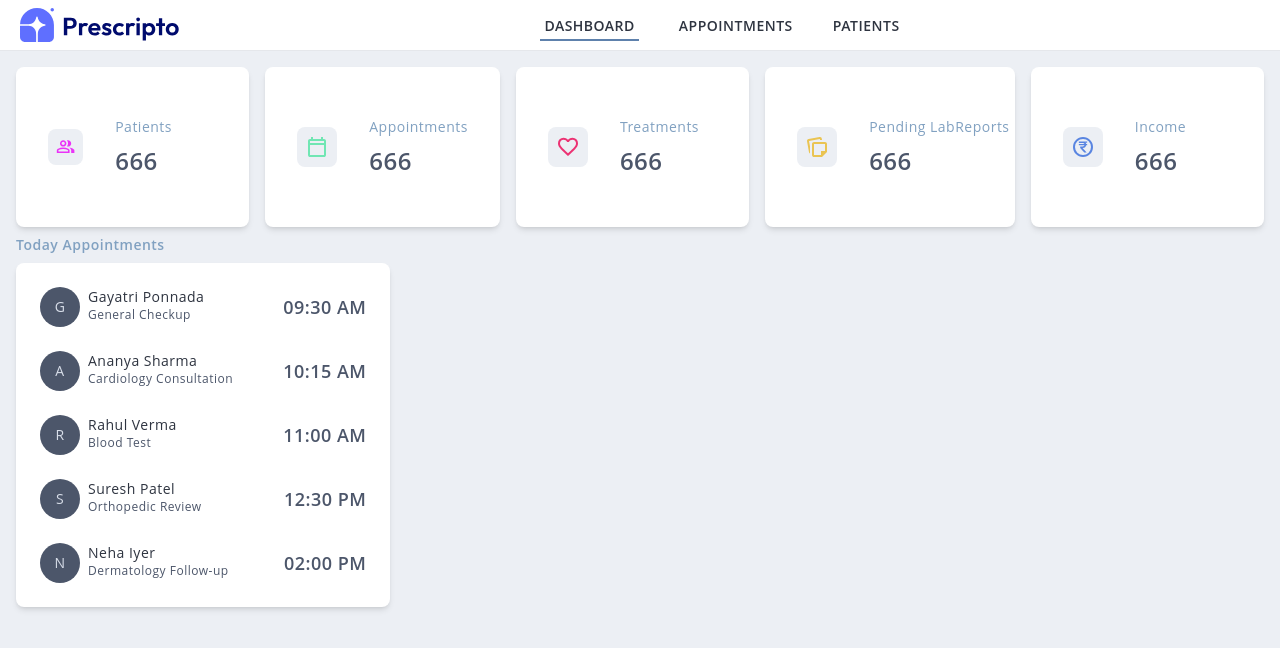
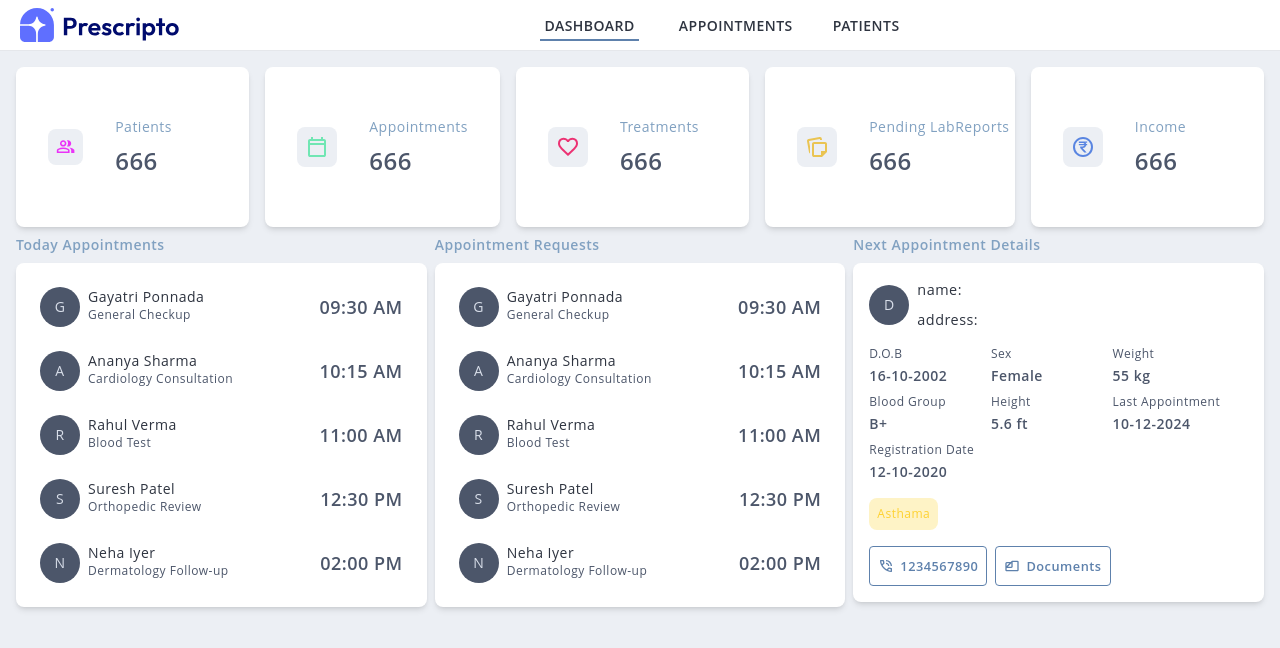
Before and after one commit to gayatriponnada/Hospital-Management-System, a React (Vite) app: page /doctor/dashboard in a window 1280 px wide. Shown: the top 648 px of the page. Built offline with nearby package versions, Linux system fonts and the light colour scheme.

Commit message:
next appointments details added and styles modified

```diff
--- a/src/components/doctors-dashboard/AppointmentRequestCard.jsx
+++ b/src/components/doctors-dashboard/AppointmentRequestCard.jsx
@@ -1,9 +1,100 @@
-import React from 'react'
+import React from "react";
+
+const appointmentsData = [
+  {
+    id: 1,
+    name: "Gayatri Ponnada",
+    avatar: "G", // fallback initial
+    avatarUrl: "", // optional image url
+    appointmentType: "General Checkup",
+    doctor: "Dr. Kumar",
+    date: "2025-01-18",
+    time: "09:30 AM",
+    status: "Scheduled",
+  },
+  {
+    id: 2,
+    name: "Ananya Sharma",
+    avatar: "A",
+    avatarUrl: "",
+    appointmentType: "Cardiology Consultation",
+    doctor: "Dr. Meera Rao",
+    date: "2025-01-18",
+    time: "10:15 AM",
+    status: "In Progress",
+  },
+  {
+    id: 3,
+    name: "Rahul Verma",
+    avatar: "R",
+    avatarUrl: "",
+    appointmentType: "Blood Test",
+    doctor: "Dr. Lab Services",
+    date: "2025-01-18",
+    time: "11:00 AM",
+    status: "Completed",
+  },
+  {
+    id: 4,
+    name: "Suresh Patel",
+    avatar: "S",
+    avatarUrl: "",
+    appointmentType: "Orthopedic Review",
+    doctor: "Dr. Ajay Singh",
+    date: "2025-01-18",
+    time: "12:30 PM",
+    status: "Scheduled",
+  },
+  {
+    id: 5,
+    name: "Neha Iyer",
+    avatar: "N",
+    avatarUrl: "",
+    appointmentType: "Dermatology Follow-up",
+    doctor: "Dr. Kavita Menon",
+    date: "2025-01-18",
+    time: "02:00 PM",
+    status: "Cancelled",
+  },
+];
 
 const AppointmentRequestCard = () => {
-	return (
-		<div>AppointmentRequestCard</div>
-	)
-}
+  return (
+    <div className="flex flex-col gap-2 w-full">
+      <div className="text-sm font-semibold text-secondary">
+        Appointment Requests
+      </div>
+      <div className="bg-white rounded-lg p-4 shadow-md max-h-[58vh] overflow-auto">
+        <div className="flex flex-col gap-2 w-full">
+          {appointmentsData.map((appointment) => (
+            <div
+              key={appointment.id}
+              className=" group flex gap-2 justify-between items-center hover:bg-neutral-content hover:text-white p-2 rounded-lg cursor-pointer"
+            >
+              <div className="flex gap-2">
+                <div>
+                  <div className="avatar avatar-placeholder">
+                    <div className="bg-neutral text-neutral-content w-10 rounded-full">
+                      <span className="text-sm">{appointment.avatar}</span>
+                    </div>
+                  </div>
+                </div>
+                <div>
+                  <div className="text-sm font-normal ">{appointment.name}</div>
+                  <div className="text-xs text-neutral group-hover:text-white font-normal ">
+                    {appointment.appointmentType}
+                  </div>
+                </div>
+              </div>
+              <div className="text-lg font-semibold text-neutral ">
+                {appointment.time}
+              </div>
+            </div>
+          ))}
+        </div>
+      </div>
+    </div>
+  );
+};
 
-export default AppointmentRequestCard
+export default AppointmentRequestCard;
--- a/src/components/doctors-dashboard/DoctorAppointments.jsx
+++ b/src/components/doctors-dashboard/DoctorAppointments.jsx
@@ -7,7 +7,7 @@ const appointmentsData = [
     avatar: "G", // fallback initial
     avatarUrl: "", // optional image url
     appointmentType: "General Checkup",
-    doctor: "Dr. Ramesh Kumar",
+    doctor: "Dr. Kumar",
     date: "2025-01-18",
     time: "09:30 AM",
     status: "Scheduled",
@@ -60,9 +60,9 @@ const appointmentsData = [
 
 const DoctorAppointments = () => {
   return (
-    <div className="flex flex-col gap-2">
+    <div className="flex flex-col gap-2 w-full">
       <div className="text-sm font-semibold text-secondary">Today Appointments</div>
-      <div className="bg-white rounded-lg p-4 shadow-md w-[30%] max-h-[58vh] overflow-auto">
+      <div className="bg-white rounded-lg p-4 shadow-md  max-h-[58vh] overflow-auto">
         <div className="flex flex-col gap-2 w-full">
           {appointmentsData.map((appointment) => (
             <div
--- /dev/null
+++ b/src/components/doctors-dashboard/NextAppointmentDetails.jsx
@@ -0,0 +1,109 @@
+import React from "react";
+
+const NextAppointmentDetails = () => {
+  const section = [
+    {
+      label: "D.O.B",
+      details: "16-10-2002",
+    },
+    {
+      label: "Sex",
+      details: "Female",
+    },
+    {
+      label: "Weight",
+      details: "55 kg",
+    },
+    {
+      label: "Blood Group",
+      details: "B+",
+    },
+    {
+      label: "Height",
+      details: "5.6 ft",
+    },
+    {
+      label: "Last Appointment",
+      details: "10-12-2024",
+    },
+    {
+      label: "Registration Date",
+      details: "12-10-2020",
+    },
+  ];
+
+  return (
+    <div className="flex flex-col gap-2 w-full">
+      <div className="text-sm font-semibold text-secondary">
+        Next Appointment Details
+      </div>
+      <div className="flex flex-col gap-4 bg-white rounded-lg p-4 shadow-md  max-h-[58vh] overflow-auto">
+        <div
+          data-section="header"
+          className="flex gap-2 justify-start items-center"
+        >
+          <div>
+            <div className="avatar avatar-placeholder">
+              <div className="bg-neutral text-neutral-content w-10 rounded-full">
+                <span className="text-sm">D</span>
+              </div>
+            </div>
+          </div>
+          <div className="flex flex-col gap-2 justify-start items-start">
+            <div>name:</div>
+            <div>address:</div>
+          </div>
+        </div>
+
+        <div data-section="middle" className="flex flex-wrap gap-2">
+          {section.map((item, index) => (
+            <div key={index} className="flex flex-col gap-1 w-[30%]">
+              <div className="text-xs text-neutral font-normal">
+                {item?.label}
+              </div>
+              <div className="whitespace-nowrap text-sm text-neutral font-semibold">
+                {item?.details}
+              </div>
+            </div>
+          ))}
+        </div>
+        <div data-section="footer" className="w-full">
+          <div className="bg-amber-100 text-amber-300 p-2 rounded-lg w-[18%] text-xs font-normal">
+            Asthama
+          </div>
+        </div>
+
+        <div data-section="footer-btn" className=" flex gap-2">
+          <button className="btn px-2 py-0.8 bg-white border border-primary  text-primary hover:bg-primary hover:text-white">
+            <span>
+              <svg
+                xmlns="http://www.w3.org/2000/svg"
+                height="1rem"
+                viewBox="0 -960 960 960"
+                width="1rem"
+                fill="currentColor"
+              >
+                <path d="M760-480q0-117-81.5-198.5T480-760v-80q75 0 140.5 28.5t114 77q48.5 48.5 77 114T840-480h-80Zm-160 0q0-50-35-85t-85-35v-80q83 0 141.5 58.5T680-480h-80Zm198 360q-125 0-247-54.5T329-329Q229-429 174.5-551T120-798q0-18 12-30t30-12h162q14 0 25 9.5t13 22.5l26 140q2 16-1 27t-11 19l-97 98q20 37 47.5 71.5T387-386q31 31 65 57.5t72 48.5l94-94q9-9 23.5-13.5T670-390l138 28q14 4 23 14.5t9 23.5v162q0 18-12 30t-30 12ZM241-600l66-66-17-94h-89q5 41 14 81t26 79Zm358 358q39 17 79.5 27t81.5 13v-88l-94-19-67 67ZM241-600Zm358 358Z" />
+              </svg>
+            </span>
+            <span>1234567890</span>
+          </button>
+          <button className="btn px-2 py-0.8 bg-white border border-primary  text-primary hover:bg-primary hover:text-white">
+            <svg
+              xmlns="http://www.w3.org/2000/svg"
+              height="1rem"
+              viewBox="0 -960 960 960"
+              width="1rem"
+              fill="currentColor"
+            >
+              <path d="M160-160q-33 0-56.5-23.5T80-240v-400q0-33 23.5-56.5T160-720h240l80-80h320q33 0 56.5 23.5T880-720v480q0 33-23.5 56.5T800-160H160Zm73-280h207v-207L233-440Zm-73-40 160-160H160v160Zm0 120v120h640v-480H520v280q0 33-23.5 56.5T440-360H160Zm280-160Z" />
+            </svg>
+            <span>Documents</span>
+          </button>
+        </div>
+      </div>
+    </div>
+  );
+};
+
+export default NextAppointmentDetails;
--- a/src/pages/DoctorsDashboard.jsx
+++ b/src/pages/DoctorsDashboard.jsx
@@ -1,12 +1,18 @@
 import React from "react";
 import DoctorCards from "../components/doctors-dashboard/DoctorCards";
 import DoctorAppointments from "../components/doctors-dashboard/DoctorAppointments";
+import AppointmentRequestCard from "../components/doctors-dashboard/AppointmentRequestCard";
+import NextAppointmentDetails from "../components/doctors-dashboard/NextAppointmentDetails";
 
 const DoctorsDashboard = () => {
   return (
     <div className="flex flex-col gap-2 h-[85vh]">
       <DoctorCards />
-      <DoctorAppointments />
+      <div className="flex w-[full] gap-2">
+        <DoctorAppointments />
+        <AppointmentRequestCard />
+        <NextAppointmentDetails />
+      </div>
     </div>
   );
 };
```
